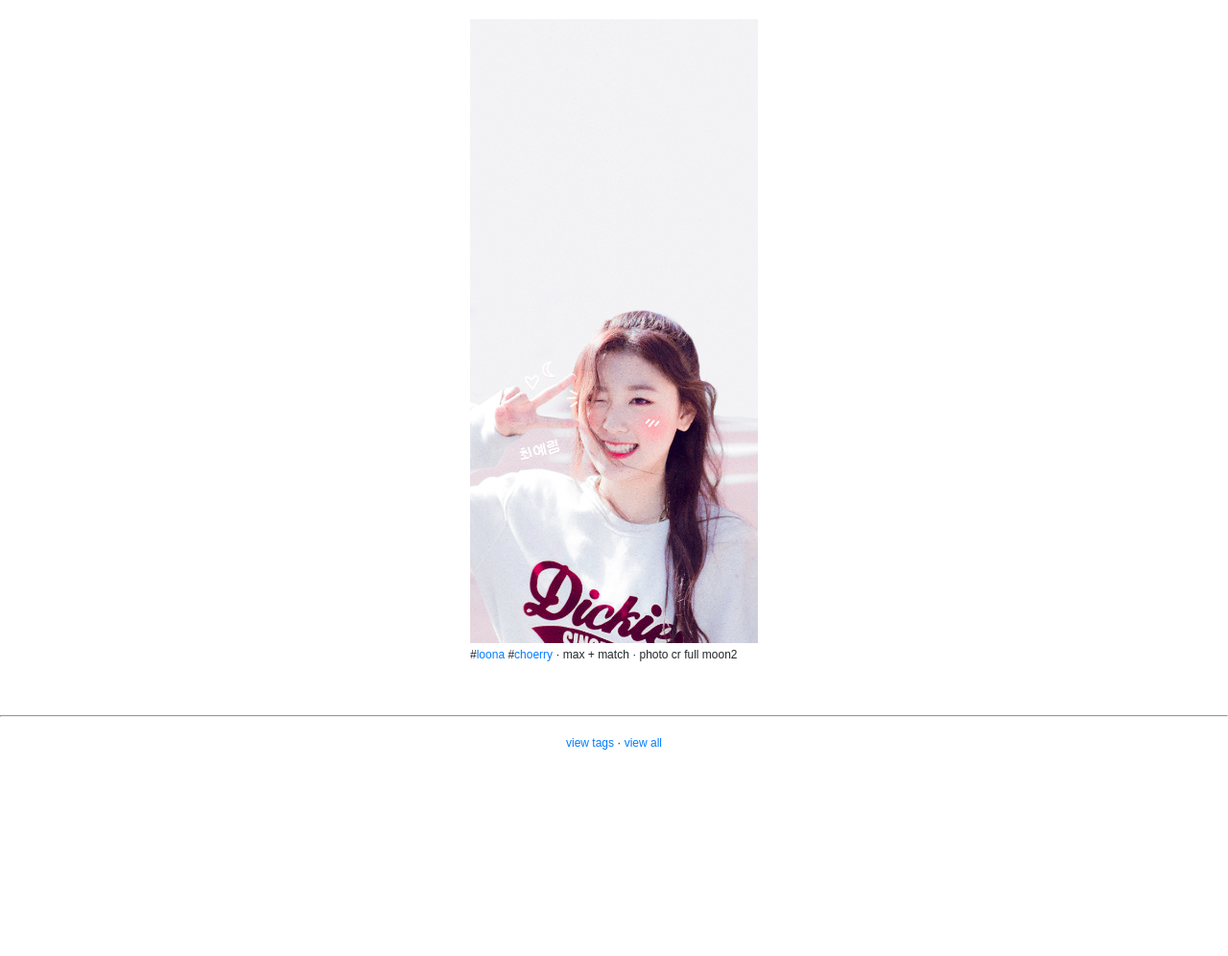
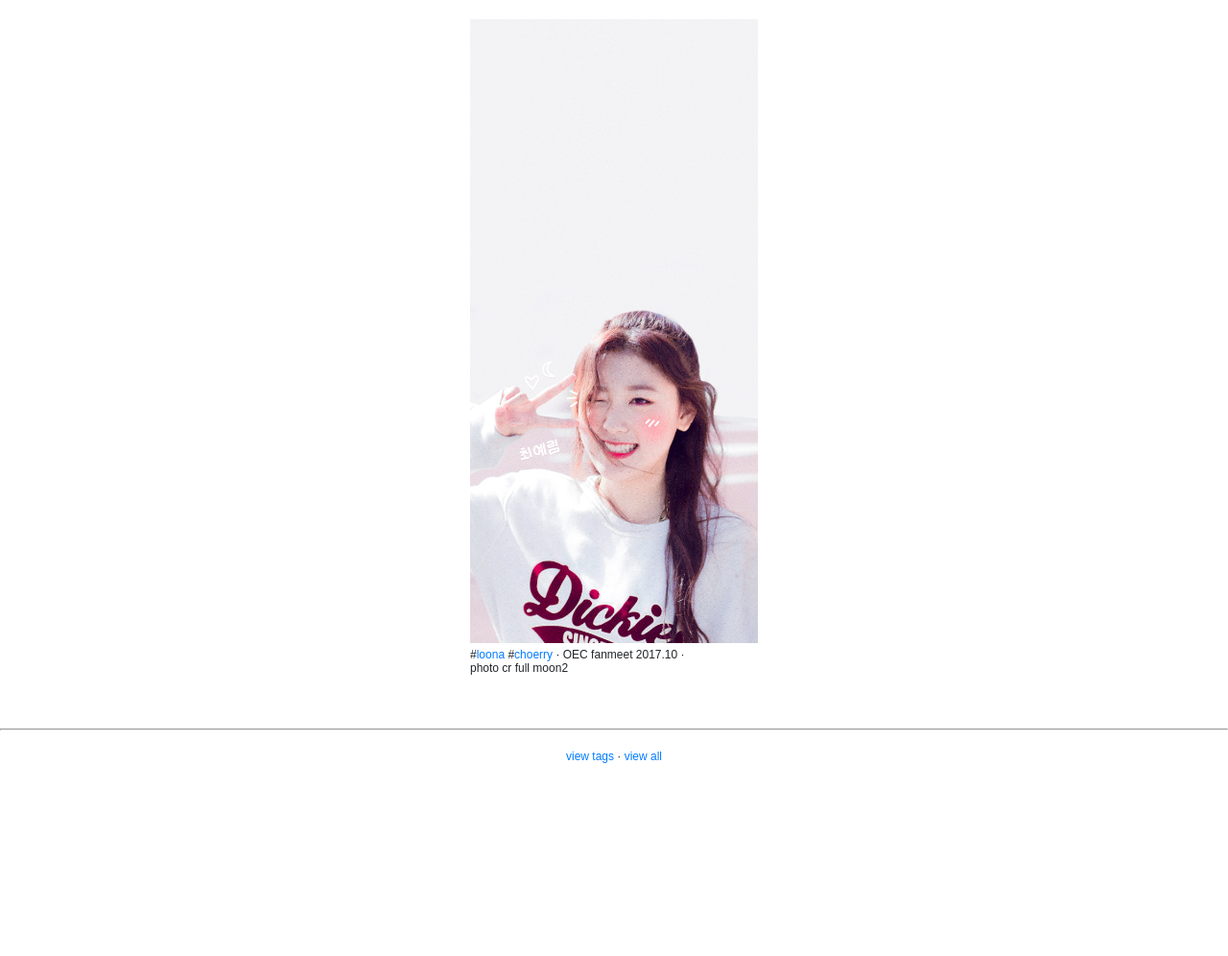
Before and after one commit to skullface/girlgroupsdotnet, a Jekyll site: the page built from _posts/2018-03-20-choerry-cutie.md, in a window 1280 px wide. Shown: the whole page at 96% size. Built offline with Jekyll 4.4.1, drawn with Linux system fonts in a browser that asks for light colours.

Commit message:
update choerry event

```diff
--- a/_posts/2018-03-20-choerry-cutie.md
+++ b/_posts/2018-03-20-choerry-cutie.md
@@ -2,7 +2,7 @@
 layout:         post
 date:           2018-03-20 18:45:54 -0400
 categories:     loona choerry
-era-or-event:   max + match
+era-or-event:   OEC fanmeet 2017.10
 photo-credit:   full moon2
 img:            loona-yerimmie.jpg
 ---
```
